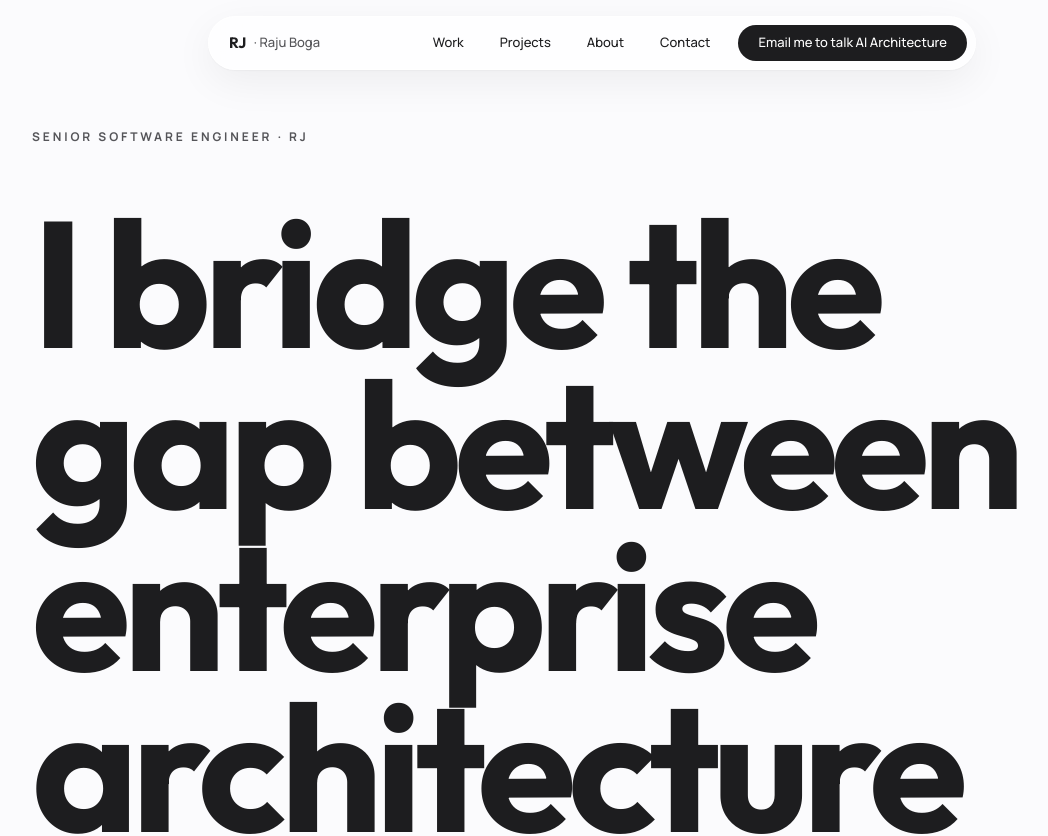
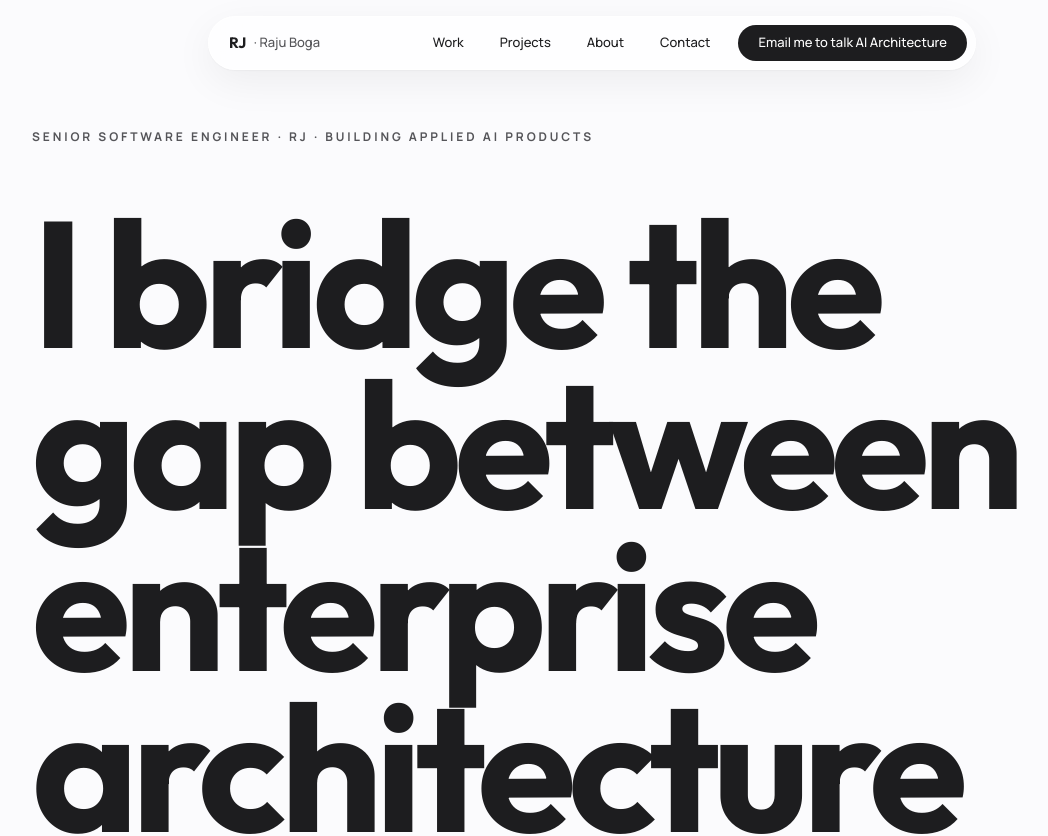
Before and after one commit to RJBOGA/portfolio, a React (Vite) app: page / in a window 1280 px wide. Shown: the top 836 px of the page, without its empty margins (48-1096 px from the left). Built offline with nearby package versions, Linux system fonts and the light colour scheme; the HTML template or start-up script is replaced by a standard one.

Commit message:
Changes
Co-authored-by: RJBOGA <44426627+RJBOGA@users.noreply.github.com>

```diff
--- a/src/components/sections/HeroSection.tsx
+++ b/src/components/sections/HeroSection.tsx
@@ -27,7 +27,7 @@ export default function HeroSection() {
           transition={{ ...spring, delay: 0.05 }}
           className="text-hero-eyebrow mb-10 md:mb-14"
         >
-          {personalInfo.title} · {personalInfo.monogram}
+          {personalInfo.title} · {personalInfo.monogram} · Building Applied AI products
         </motion.p>
 
         <motion.h1
```
